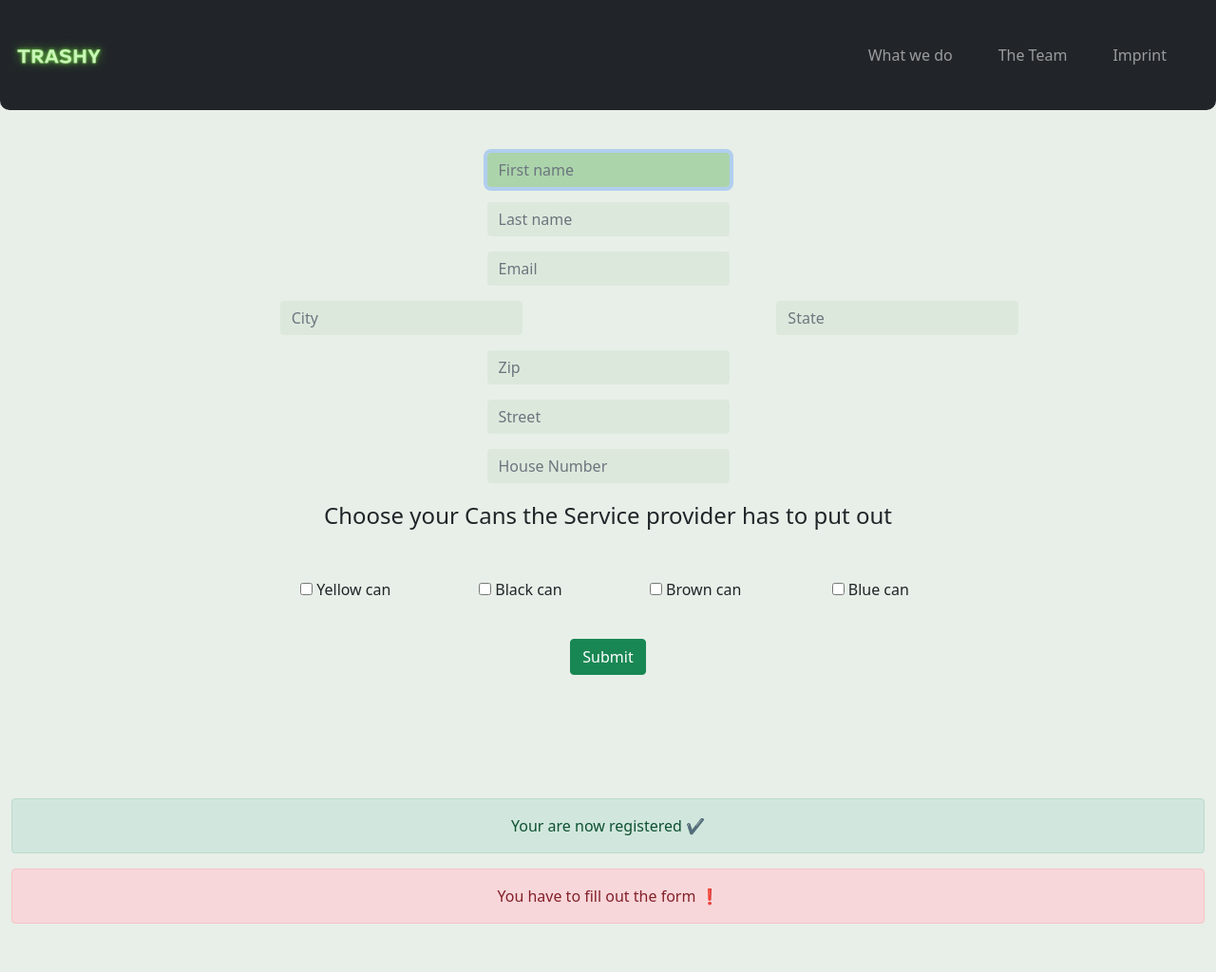
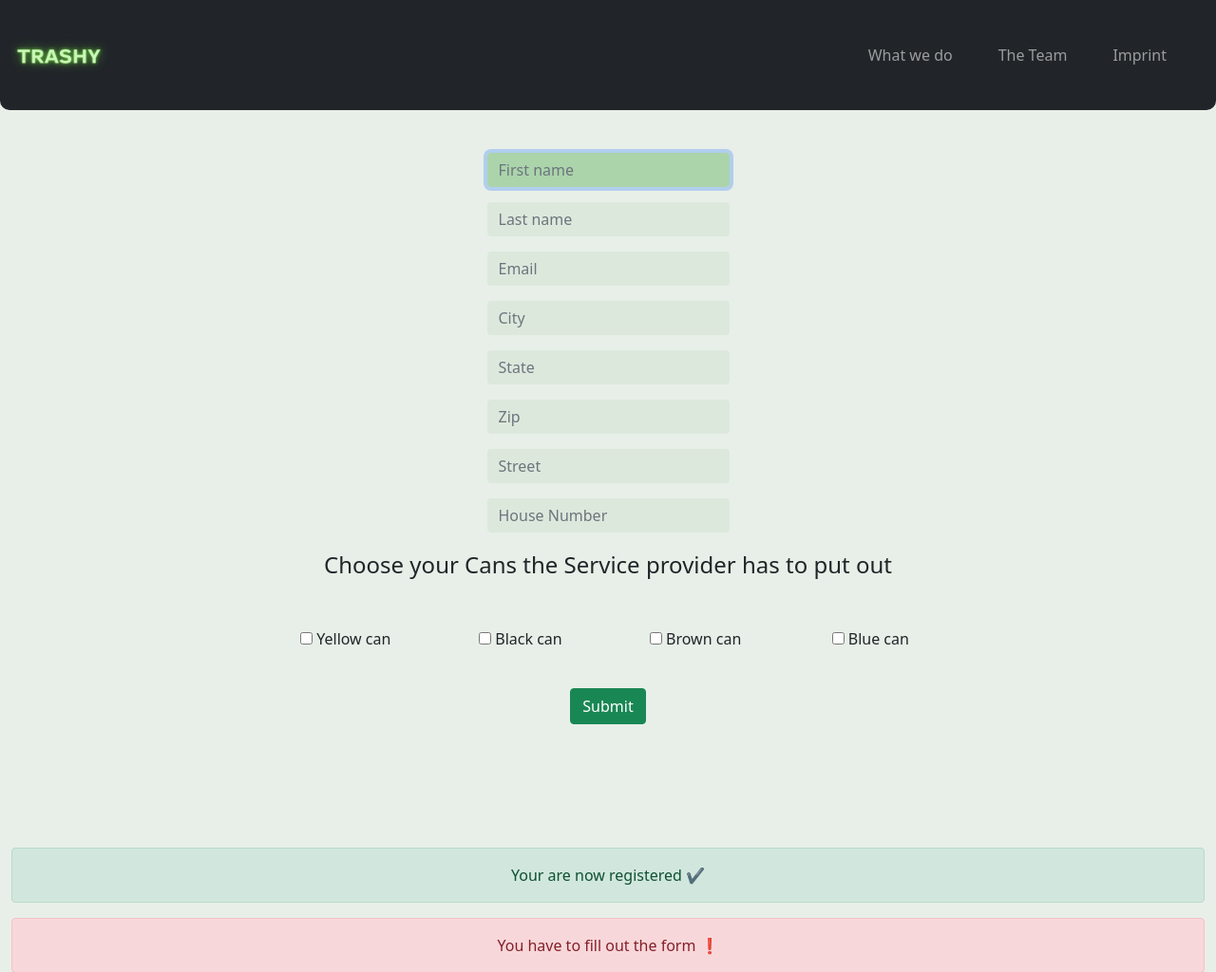
Before and after one commit to TKAMING/Trashy, a Flask app: page / in a window 1280 px wide. Shown: the top 1024 px of the page at 95% size. Before the commit the page ends 973 px from the top, so only its background shows below. Run offline with Flask 2, Linux system fonts and the light colour scheme; some libraries are stand-ins or nearby versions.

Commit message:
form place width

```diff
--- a/templates/index.html
+++ b/templates/index.html
@@ -45,16 +45,14 @@
     <div class="mb-3">
         <input autocomplete="off" class="form-control mx-auto w-auto box" id="email" name="email" placeholder="Email" type="email">
     </div>
-    <div class="row g-3 mb-3">
-        <div class="col-sm-7">
-          <input autocomplete="off" class="form-control mx-auto w-auto box" placeholder="City" aria-label="City" id="city" name="city" type="text">
-        </div>
-        <div class="col-sm">
-          <input autocomplete="off" class="form-control mx-auto w-auto box" placeholder="State" aria-label="State" id="state" name="state" type="text">
-        </div>
-        <div class="col-sm">
-          <input autocomplete="off" class="form-control mx-auto w-auto box" placeholder="Zip" aria-label="Zip" id="zip" name="zip" type="text">
-        </div>
+    <div class="mb-3">
+      <input autocomplete="off" class="form-control mx-auto w-auto box" placeholder="City" aria-label="City" id="city" name="city" type="text">
+    </div>
+    <div class="mb-3">
+      <input autocomplete="off" class="form-control mx-auto w-auto box" placeholder="State" aria-label="State" id="state" name="state" type="text">
+    </div>
+    <div class="mb-3">
+      <input autocomplete="off" class="form-control mx-auto w-auto box" placeholder="Zip" aria-label="Zip" id="zip" name="zip" type="text">
     </div>
     <div class="mb-3">
         <input autocomplete="off" class="form-control mx-auto w-auto box" id="street" name="street" placeholder="Street" type="text">
```
